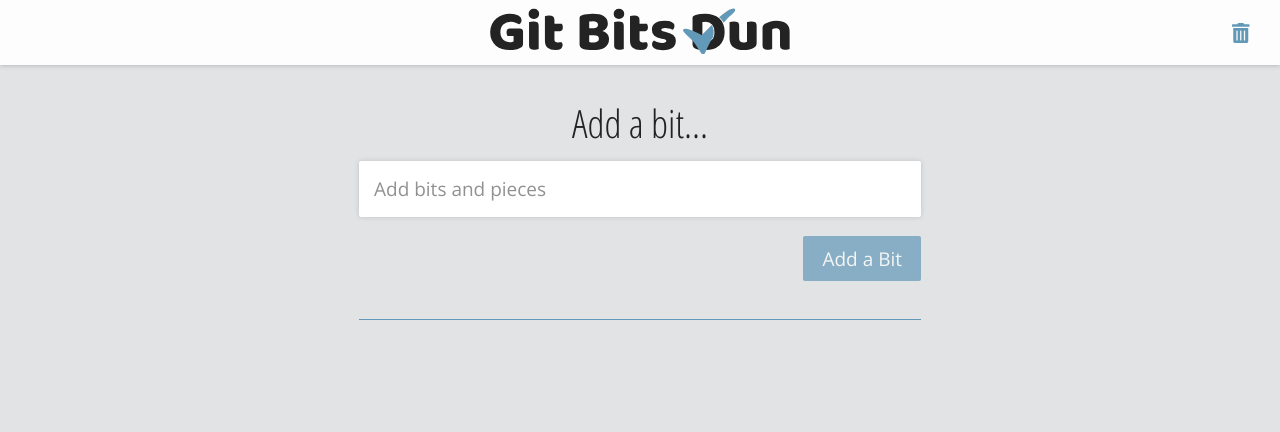
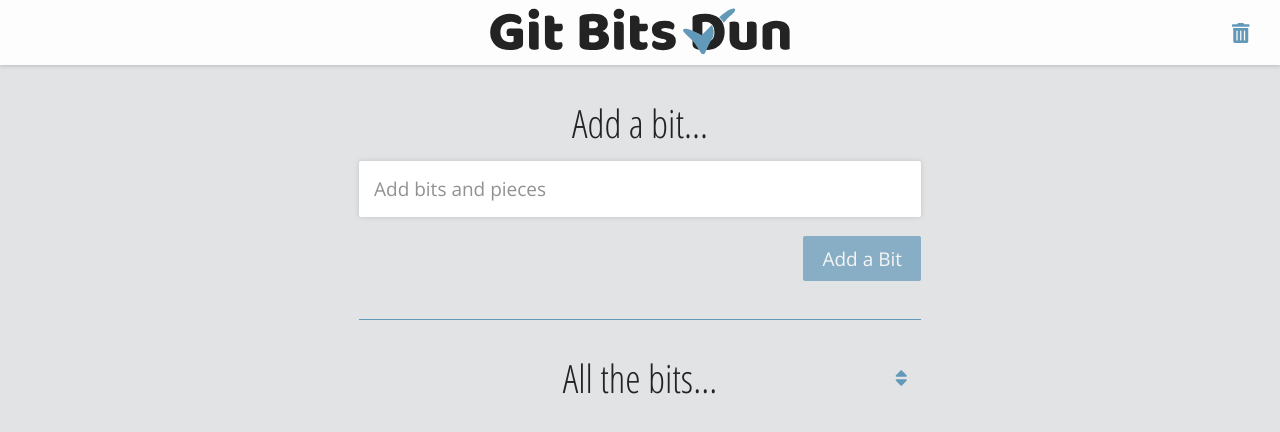
Before and after one commit to sjbeatle/git-bits-dun, an Angular app in the folder packages/app/: page / in a window 1280 px wide. Shown: the top 432 px of the page. Built offline with nearby package versions, Linux system fonts and the light colour scheme; no server answers.

Commit message:
`all-bits` component initialized

```diff
--- a/packages/app/src/app/app.component.html
+++ b/packages/app/src/app/app.component.html
@@ -1,5 +1,6 @@
 <app-masthead appTitle="Git Bits Dun"></app-masthead>
 <div class="app-content">
   <app-add-bit></app-add-bit>
+  <app-all-bits></app-all-bits>
 </div>
 <app-messages></app-messages>
--- a/packages/app/src/app/app.module.ts
+++ b/packages/app/src/app/app.module.ts
@@ -9,6 +9,7 @@ import { MastheadComponent } from './components/masthead/masthead.component';
 import { LogoComponent } from './components/logo/logo.component';
 import { MessagesComponent } from './components/messages/messages.component';
 import { AddBitComponent } from './components/add-bit/add-bit.component';
+import { AllBitsComponent } from './components/all-bits/all-bits.component';
 
 @NgModule({
   declarations: [
@@ -17,6 +18,7 @@ import { AddBitComponent } from './components/add-bit/add-bit.component';
     LogoComponent,
     MessagesComponent,
     AddBitComponent,
+    AllBitsComponent,
   ],
   imports: [
     BrowserModule,
--- /dev/null
+++ b/packages/app/src/app/components/all-bits/all-bits.component.html
@@ -0,0 +1,9 @@
+<div class="all-bits">
+  <h2 class="all-bits__header">All the bits...</h2>
+  <button
+    class="all-bits__sort-btn h-button-icon"
+    title="{{buttonLabel}}"
+    attr.aria-label="{{buttonLabel}}"
+    (click)='sortTodos()'
+  ><fa-icon [icon]="faSort"></fa-icon></button>
+</div>
--- /dev/null
+++ b/packages/app/src/app/components/all-bits/all-bits.component.scss
@@ -0,0 +1,20 @@
+@import 'variables';
+@import 'mixins';
+
+.all-bits {
+  position: relative;
+  margin-top: get-rem(38);
+
+  &__header {
+    text-align: center;
+  }
+
+  &__sort-btn {
+    position: absolute;
+    width: get-rem(40);
+    height: get-rem(40);
+    font-size: get-rem(20);
+    top: 0;
+    right: 0;
+  }
+}
--- /dev/null
+++ b/packages/app/src/app/components/all-bits/all-bits.component.ts
@@ -0,0 +1,42 @@
+import { Component, OnInit } from '@angular/core';
+import { faSort } from '@fortawesome/free-solid-svg-icons';
+import { ITodo } from '../../services/types';
+
+import { TodoService } from '../../services';
+
+@Component({
+  selector: 'app-all-bits',
+  templateUrl: './all-bits.component.html',
+  styleUrls: ['./all-bits.component.scss']
+})
+export class AllBitsComponent implements OnInit {
+  faSort = faSort;
+  sort = 'ascending';
+  isFetching = true;
+  todos: ITodo[] = [];
+
+  constructor(private todoService: TodoService) { }
+
+  sortTodos() {
+    console.log('>> TESTING >> sort me!');
+  }
+
+  getTodos() {
+    this.isFetching = true;
+    this.todoService.getTodos()
+      .subscribe((todos) => {
+        this.isFetching = false;
+        this.todos = todos;
+        console.log('>> TESTING >> todos', todos);
+      });
+  }
+
+  get buttonLabel() {
+    return `Sort bits by date ${this.sort}`;
+  }
+
+  ngOnInit() {
+    this.getTodos();
+  }
+
+}
--- a/packages/app/src/app/components/masthead/masthead.component.html
+++ b/packages/app/src/app/components/masthead/masthead.component.html
@@ -9,8 +9,8 @@
   ></app-logo>
   <button
     class="masthead__btn h-button-icon"
+    title="Delete All Bits"
     aria-label="Delete All Bits"
-    tabindex="1"
     (click)="deleteTodos()"
     [disabled]="isDeleting"
   ><fa-icon [icon]="faTrashAlt"></fa-icon></button>
--- a/packages/app/src/app/components/masthead/masthead.component.scss
+++ b/packages/app/src/app/components/masthead/masthead.component.scss
@@ -33,7 +33,7 @@
     top: 50%;
     margin-top: get-rem(-20);
     font-size: get-rem(20);
-    width: 40px;
-    height: 40px;
+    width: get-rem(40);
+    height: get-rem(40);
   }
 }
```
Also changed, not shown: 1 other file (tests, documents, lock files or other folders).
